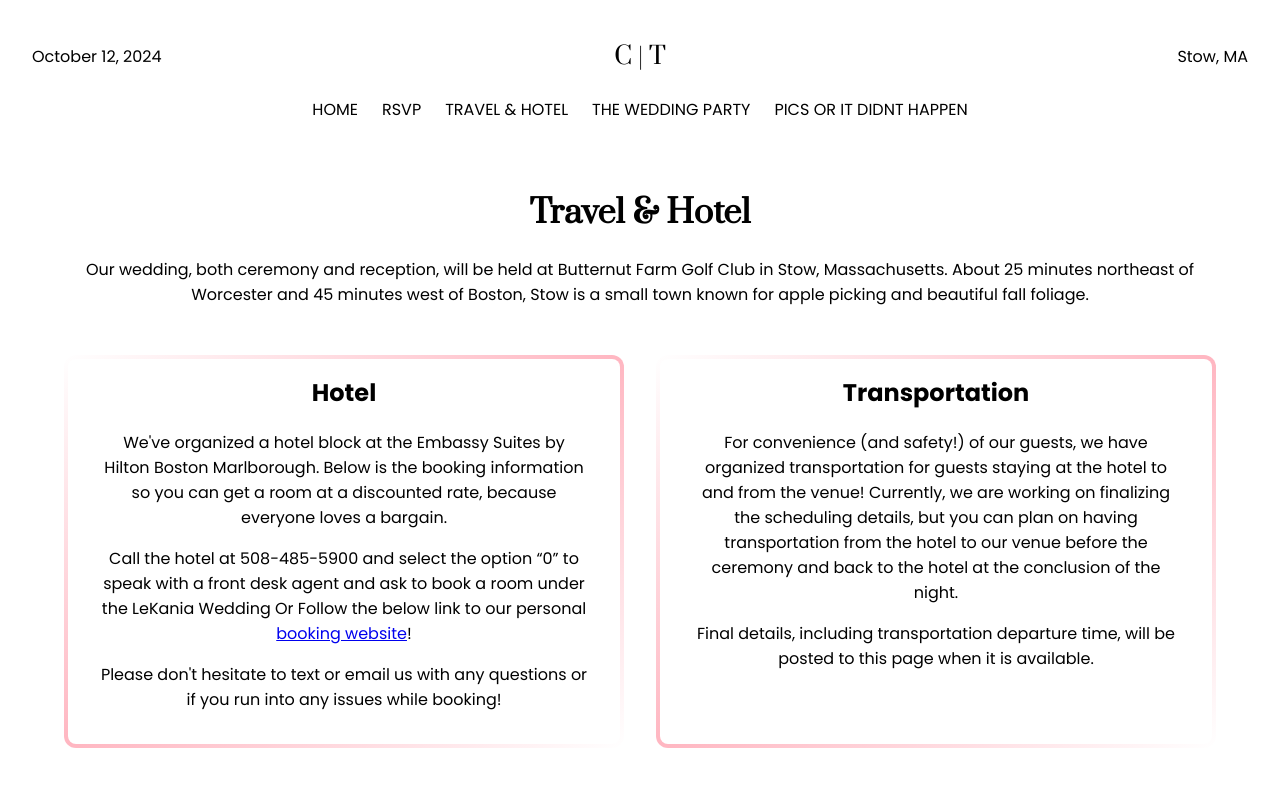
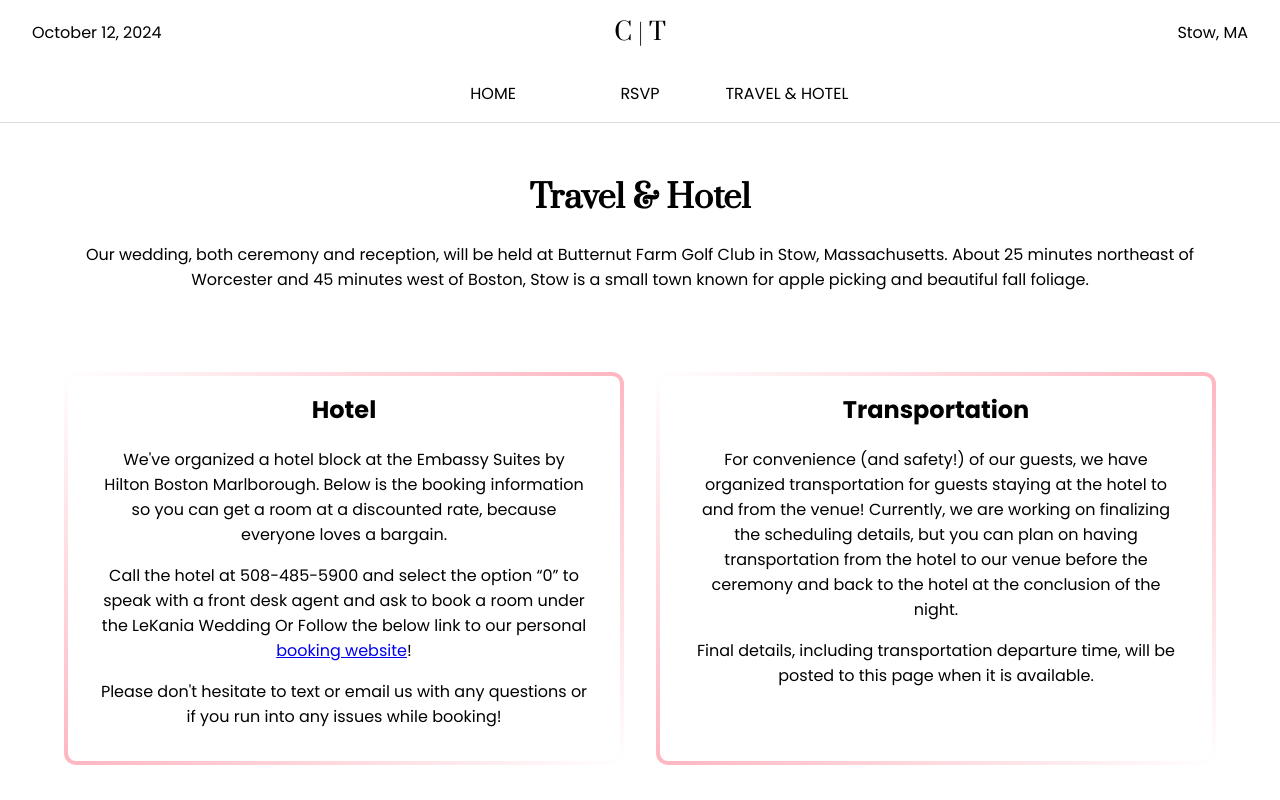
Before and after one commit to APJohns/cltk-wedding, a SvelteKit app: page /travel-and-hotel in a window 1280 px wide. Built offline with nearby package versions, Linux system fonts and the light colour scheme.

Commit message:
styling tweaks

```diff
--- a/src/routes/+layout.svelte
+++ b/src/routes/+layout.svelte
@@ -25,8 +25,8 @@
 				<li><a href="/" class="nav-link">Home</a></li>
 				<li><a href="/rsvp" class="nav-link">RSVP</a></li>
 				<li><a href="/travel-and-hotel" class="nav-link">Travel &amp; Hotel</a></li>
-				<li><a href="/wedding-party" class="nav-link">The Wedding Party</a></li>
-				<li><a href="/photos" class="nav-link">PICS OR IT DIDNT HAPPEN</a></li>
+				<!-- <li><a href="/wedding-party" class="nav-link">The Wedding Party</a></li> -->
+				<!-- <li><a href="/photos" class="nav-link">PICS OR IT DIDNT HAPPEN</a></li> -->
 			</ul>
 		</nav>
 	</header>
@@ -39,6 +39,7 @@
 <style>
 	.header {
 		padding: 1rem var(--padding-h);
+		border-bottom: 1px solid #ddd;
 	}
 
 	.banner {
@@ -56,6 +57,10 @@
 
 		& :last-child {
 			text-align: right;
+		}
+
+		& p {
+			margin: 0;
 		}
 	}
 
@@ -86,11 +91,11 @@
 	}
 
 	.nav-list {
-		display: flex;
-		flex-direction: column;
+		display: grid;
+		grid-template-columns: 1fr;
 		justify-content: center;
 		gap: 1.5rem;
-		margin: 0;
+		margin: 2rem 0 0;
 		padding: 0;
 		list-style: none;
 	}
@@ -125,7 +130,10 @@
 		}
 
 		.nav-list {
-			flex-direction: row;
+			grid-template-columns: repeat(3, 1fr);
+			margin-left: auto;
+			margin-right: auto;
+			max-width: fit-content;
 		}
 	}
 </style>
--- a/src/routes/travel-and-hotel/+page.svelte
+++ b/src/routes/travel-and-hotel/+page.svelte
@@ -50,14 +50,10 @@
 <style>
 	.page-body {
 		display: grid;
-		grid-template-columns: 1fr 1fr;
-		gap: 2rem;
+		grid-template-columns: 1fr;
+		gap: 4rem 2rem;
 		padding: 2rem 4rem;
 		/* text-align: left; */
-	}
-
-	.overview {
-		grid-column: span 2;
 	}
 
 	.gradient-border {
@@ -76,4 +72,14 @@
 			margin-top: 0;
 		}
 	}
+
+	@media (min-width: 800px) {
+		.overview {
+			grid-column: span 2;
+		}
+
+		.page-body {
+			grid-template-columns: 1fr 1fr;
+		}
+	}
 </style>
```
